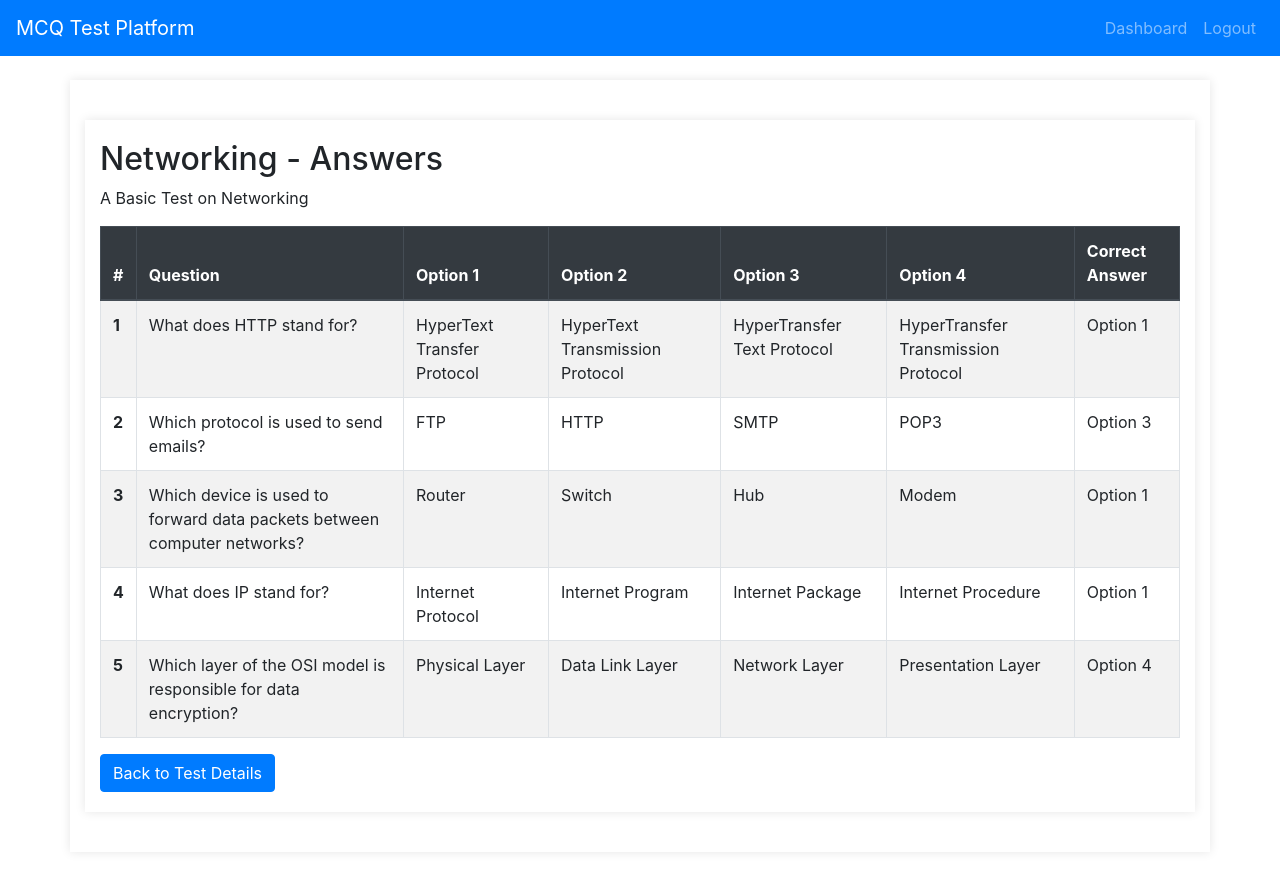
After one commit to rahulvk007/flask_mcq_tests, a Flask app: page /test/1/view_answers in a window 1280 px wide. The commit adds this page. Run offline with Flask 3, Linux system fonts and the light colour scheme; a user stored in the database is signed in; some libraries are stand-ins or nearby versions.

Commit message:
added some improvements

```diff
--- a/app/routes.py
+++ b/app/routes.py
@@ -52,7 +52,7 @@ def logout():
 @bp.route("/dashboard")
 @login_required
 def dashboard():
-    tests = Test.query.filter_by(author=current_user)
+    tests = Test.query.filter_by().all()
     return render_template('dashboard.html', title='Dashboard', tests=tests)
 
 @bp.route("/test/new", methods=['GET', 'POST'])
@@ -71,7 +71,14 @@ def new_test():
 @login_required
 def test_detail(test_id):
     test = Test.query.get_or_404(test_id)
-    return render_template('test_detail.html', title=test.title, test=test)
+    questions_exist = test.questions
+    if questions_exist:
+        questions_exist = True
+    else:
+        questions_exist = False
+    attempts = Attempt.query.filter_by(test_id=test.id).all()
+
+    return render_template('test_detail.html', title=test.title, test=test, questions_exist=questions_exist, attempts=attempts)
 
 @bp.route('/test/<int:test_id>/upload', methods=['GET', 'POST'])
 @login_required
@@ -254,3 +261,17 @@ def attempt_detail(attempt_id):
     response_question_pairs = zip(responses, questions)
 
     return render_template('attempt_detail.html', title='Attempt Detail', attempt=attempt, response_question_pairs=response_question_pairs)
+
+@bp.route("/test/<int:test_id>/previous_attempts")
+@login_required
+def previous_attempts(test_id):
+    test = Test.query.get_or_404(test_id)
+    attempts = Attempt.query.filter_by(test_id=test.id, user_id=current_user.id).all()
+    return render_template('previous_attempts.html', title='Previous Attempts', attempts=attempts)
+
+@bp.route("/test/<int:test_id>/view_answers")
+@login_required
+def view_answers(test_id):
+    test = Test.query.get_or_404(test_id)
+    questions = test.questions
+    return render_template('view_answers.html', title=f'Answers for {test.title}', test=test, questions=questions)
--- a/app/templates/base.html
+++ b/app/templates/base.html
@@ -15,9 +15,9 @@
         </button>
         <div class="collapse navbar-collapse" id="navbarNav">
             <ul class="navbar-nav ml-auto">
-                <li class="nav-item">
+                <!-- <li class="nav-item">
                     <a class="nav-link" href="{{ url_for('routes.home') }}">Home</a>
-                </li>
+                </li> -->
                 {% if current_user.is_authenticated %}
                     <li class="nav-item">
                         <a class="nav-link" href="{{ url_for('routes.dashboard') }}">Dashboard</a>
--- /dev/null
+++ b/app/templates/view_answers.html
@@ -0,0 +1,36 @@
+{% extends "base.html" %}
+{% block content %}
+    <div class="container">
+        <h2>{{ test.title }} - Answers</h2>
+        <p>{{ test.description }}</p>
+        <div class="table-responsive">
+            <table class="table table-striped table-bordered">
+                <thead class="thead-dark">
+                    <tr>
+                        <th scope="col">#</th>
+                        <th scope="col">Question</th>
+                        <th scope="col">Option 1</th>
+                        <th scope="col">Option 2</th>
+                        <th scope="col">Option 3</th>
+                        <th scope="col">Option 4</th>
+                        <th scope="col">Correct Answer</th>
+                    </tr>
+                </thead>
+                <tbody>
+                    {% for question in questions %}
+                        <tr>
+                            <th scope="row">{{ loop.index }}</th>
+                            <td>{{ question.question_text }}</td>
+                            <td>{{ question.option1 }}</td>
+                            <td>{{ question.option2 }}</td>
+                            <td>{{ question.option3 }}</td>
+                            <td>{{ question.option4 }}</td>
+                            <td>Option {{ question.answer }}</td>
+                        </tr>
+                    {% endfor %}
+                </tbody>
+            </table>
+        </div>
+        <a href="{{ url_for('routes.test_detail', test_id=test.id) }}" class="btn btn-primary">Back to Test Details</a>
+    </div>
+{% endblock %}
```
Also changed, not shown: app/templates/attempt_test.html (+20 -12 lines), app/templates/previous_attempts.html (added, +26 -0 lines), app/templates/test_detail.html (+6 -1 lines), instance/site.db.
